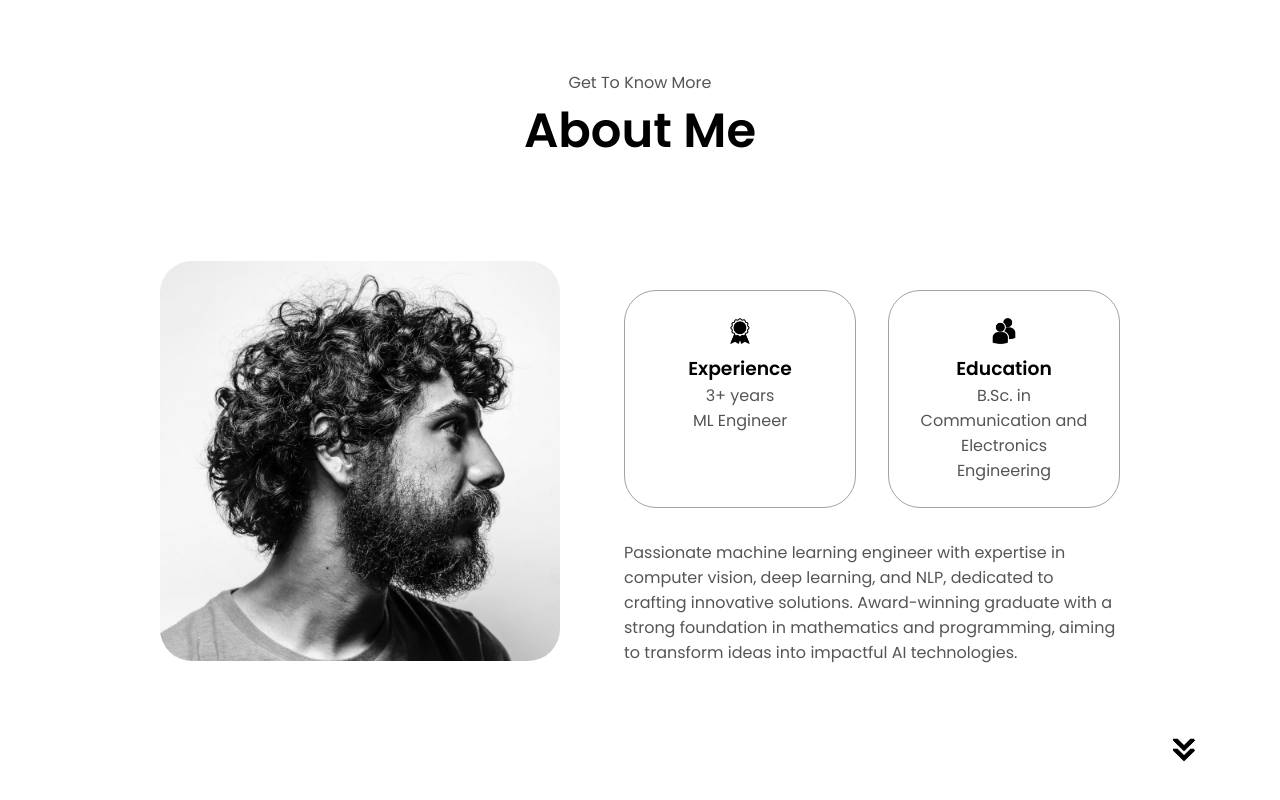
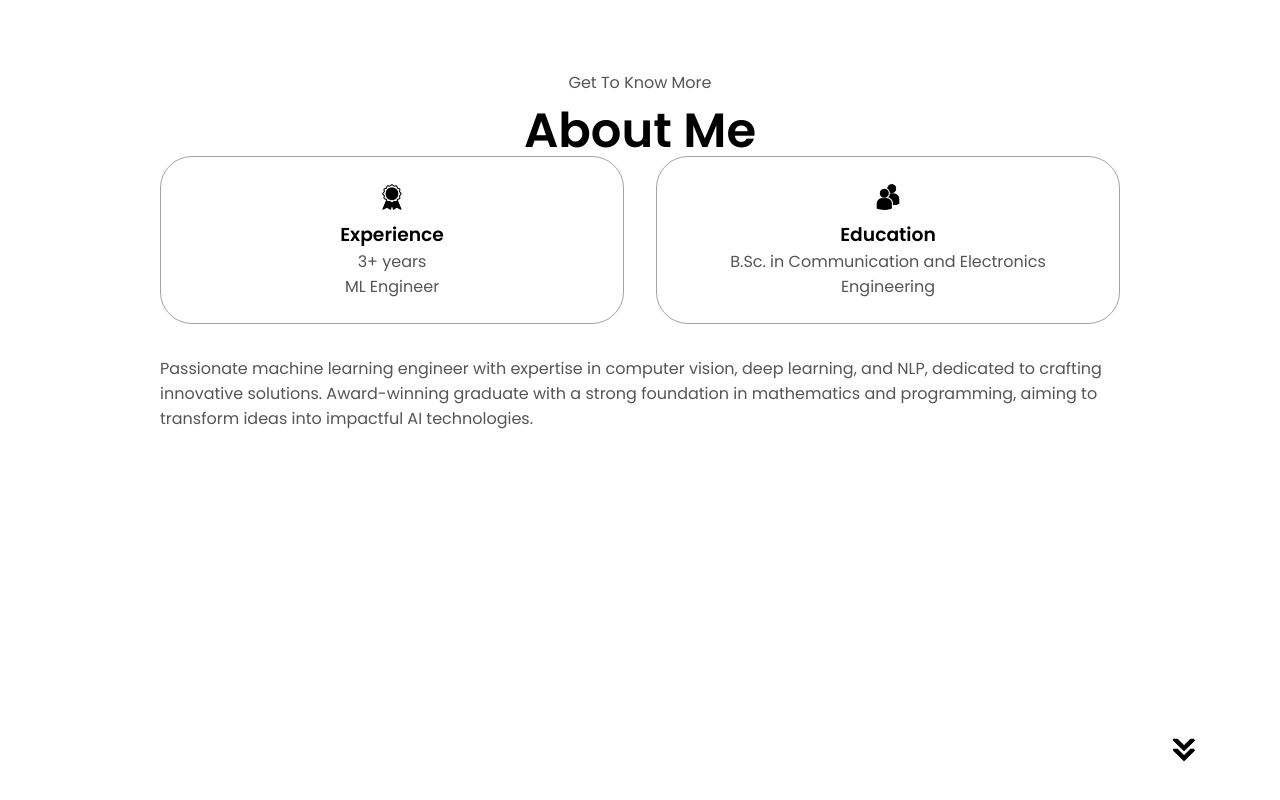
Before and after one commit to mahmuudtolba/Responsive-Personal-Portfolio, a plain HTML site: page index.html in a window 1280 px wide. Shown: the part 738-1538 px from the top of the page. Drawn offline with Linux system fonts and the light colour scheme.

Commit message:
removing image form about

```diff
--- a/index.html
+++ b/index.html
@@ -80,13 +80,7 @@
       <p class="section__text__a1">Get To Know More</p>
       <h1 class="title">About Me</h1>
       <div class="section-container">
-        <div class="section__pic-container">
-          <img
-            src="./assets/about-pic.png"
-            alt="Profile picture"
-            class="about-pic"
-          />
-        </div>
+
         <div class="about-details-container">
           <div class="about-containers">
             <div class="details-container">
--- a/style.css
+++ b/style.css
@@ -281,7 +281,7 @@ section {
 
 .section-container {
   gap: 4rem;
-  height: 80%;
+  height: 30%;
   display: flex;
 }
 
```
